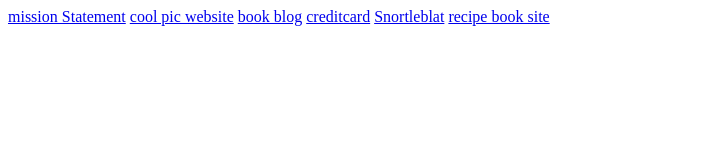
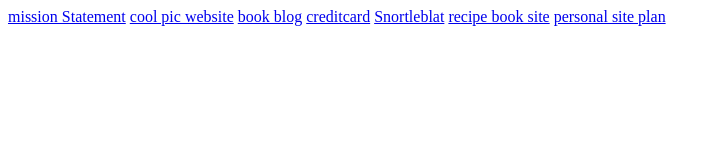
Before and after one commit to IWD-TG/wdd131, a plain HTML site: page index.html in a window 1280 px wide. Shown: the whole page, without its empty margins (0-721 px from the left). Drawn offline with Linux system fonts and the light colour scheme.

Commit message:
added link

```diff
--- a/index.html
+++ b/index.html
@@ -18,5 +18,6 @@
     <a href="projects/creditcard/index.html">creditcard</a>
     <a href="projects/character-card/index.html">Snortleblat</a>
     <a href="projects/recipe-book/index.html">recipe book site</a>
+    <a href="projects/personal-site/site-plan/site-plan.html">personal site plan</a>
 </body>
 </html>
```
